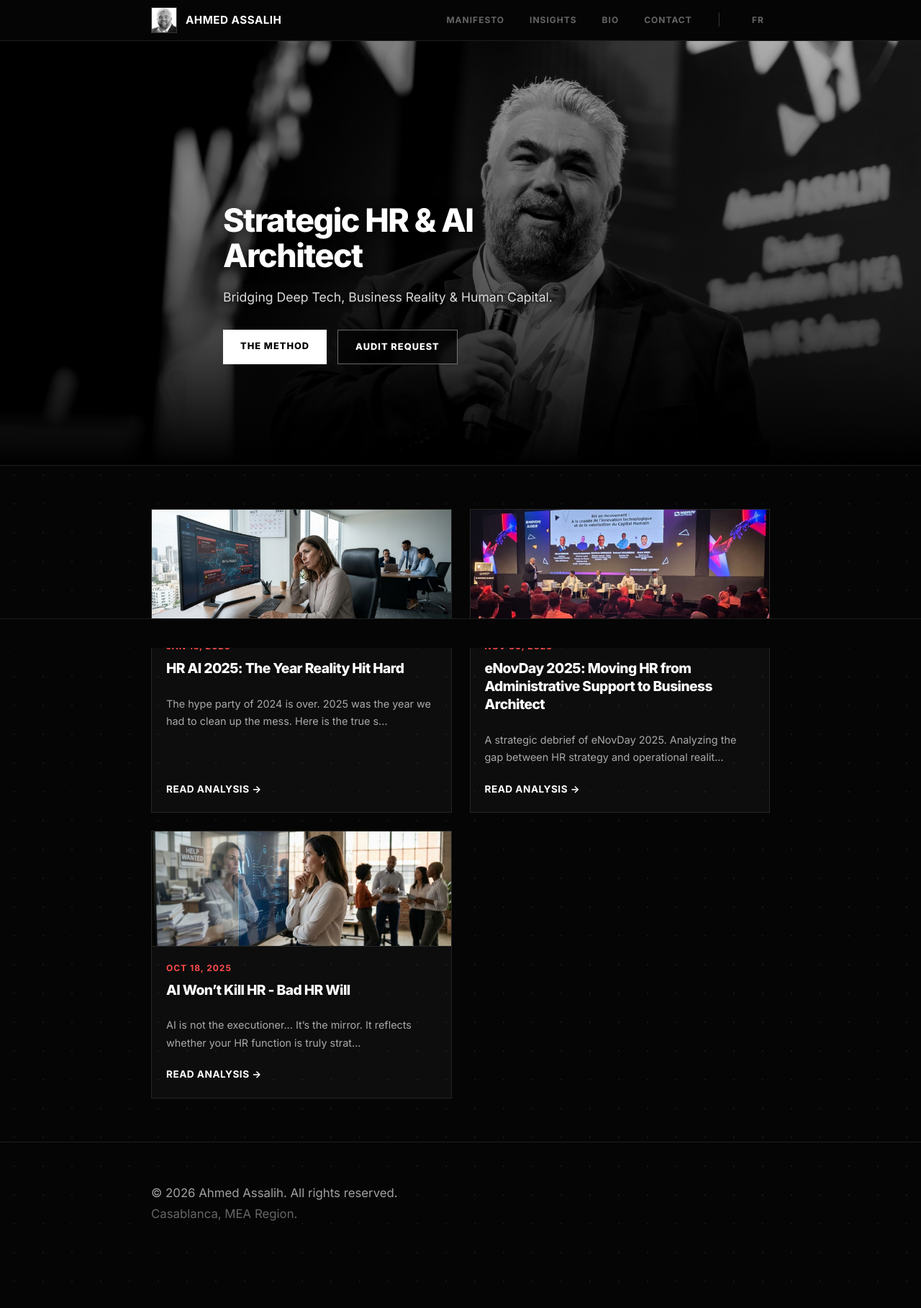
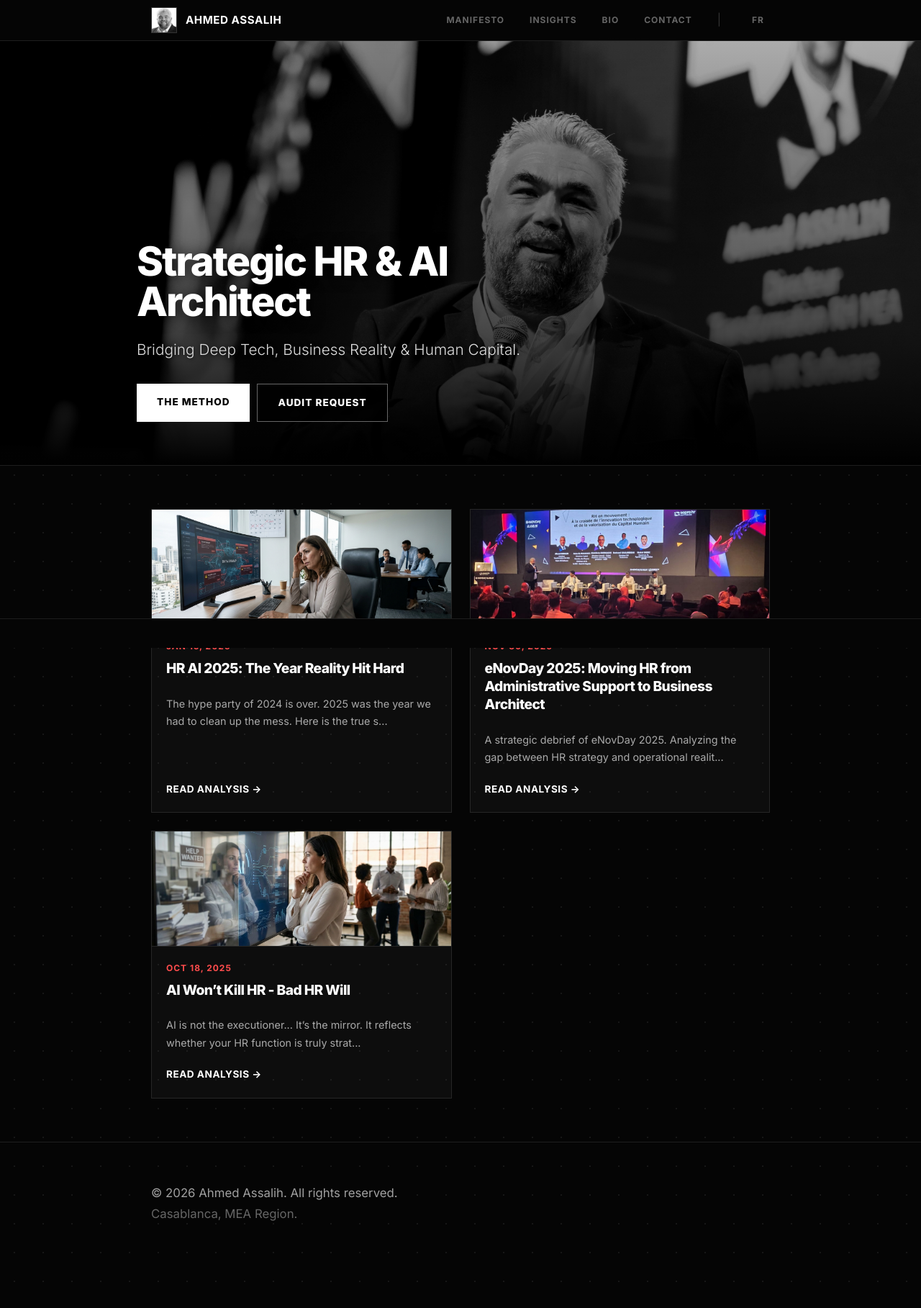
Before and after one commit to ahmedassalih/ahmed, a Jekyll site: the page built from en/index.md, in a window 1280 px wide. Shown: the whole page at 72% size. Built offline with Jekyll 4.4.1, drawn with Linux system fonts in a browser that asks for light colours.

Commit message:
Add files via upload

```diff
--- a/assets/main.scss
+++ b/assets/main.scss
@@ -156,7 +156,7 @@
 .hero-overlay > div {
   width: 100%;
   max-width: 900px; /* S'aligne avec le reste du contenu */
-  padding: 0 20px;
+  padding: 0 0px;
 }
 
 
@@ -359,3 +359,71 @@
   /* Ajustement de la grille Bento sur mobile */
   .post-item { margin-bottom: 20px; }
 }
+
+/* --- V4.2 FIX: RESPONSIVE TEXT & POSITION --- */
+
+/* 1. CONTENEUR DU TEXTE (Desktop par défaut) */
+.hero-content {
+  width: 100%;
+  max-width: 800px;
+  padding: 0 20px;
+  /* C'est ici qu'on remonte le texte sur PC */
+  padding-bottom: 120px;
+}
+
+/* 2. TITRE HERO (Desktop) */
+.hero-title {
+  margin: 0 0 15px 0;
+  line-height: 1;
+  font-size: 3.5rem; /* Grand sur PC */
+  color: white;
+  text-shadow: 0 2px 20px rgba(0,0,0,0.9);
+  letter-spacing: -2px;
+}
+
+/* 3. SOUS-TITRE (Desktop) */
+.hero-subtitle {
+  font-size: 1.3rem;
+  color: #ddd;
+  margin-bottom: 30px;
+  font-weight: 300;
+  text-shadow: 0 1px 5px rgba(0,0,0,0.9);
+}
+
+/* --- VERSION MOBILE (Écrans < 600px) --- */
+@media (max-width: 600px) {
+
+  /* On réduit la hauteur du Hero pour qu'il tienne sur un écran de tél */
+  .hero-container {
+    height: 100vh; /* Prend tout l'écran */
+    max-height: 600px;
+  }
+
+  /* On remonte moins le texte sur mobile pour garder de la place */
+  .hero-content {
+    padding-bottom: 80px;
+    padding-left: 15px;
+    padding-right: 15px;
+  }
+
+  /* On réduit drastiquement la taille du titre */
+  .hero-title {
+    font-size: 2.2rem !important; /* Beaucoup plus petit */
+    letter-spacing: -1px;
+    margin-bottom: 10px;
+  }
+
+  /* On réduit le sous-titre */
+  .hero-subtitle {
+    font-size: 1rem !important;
+    line-height: 1.4;
+    margin-bottom: 20px;
+  }
+
+  /* On ajuste les boutons pour qu'ils tiennent côte à côte */
+  .btn {
+    padding: 12px 15px !important; /* Moins de marge interne */
+    font-size: 0.75rem !important; /* Texte plus petit */
+    width: auto;
+  }
+}
--- a/en/index.md
+++ b/en/index.md
@@ -5,34 +5,32 @@
 ref: home
 ---
 
-<!-- 1. HERO SECTION IMMERSIVE (CORRECTED) -->
+<!-- 1. HERO SECTION IMMERSIVE (RESPONSIVE) -->
 <div class="hero-container" style="border-radius: 0 !important; overflow: hidden;">
-  <!-- L'Image de fond : Centrée parfaitement -->
-  <img src="/assets/images/profile.jpg" alt="Ahmed Assalih" class="hero-image" style="border-radius: 0 !important; object-position: center center !important;">
+  <!-- Image centrée sur le visage -->
+  <img src="/assets/images/profile.jpg" alt="Ahmed Assalih" class="hero-image" style="border-radius: 0 !important; object-position: 50% 20% !important;">
 
-  <!-- Le Dégradé + Texte -->
   <div class="hero-overlay">
-    <!-- Padding-bottom augmenté à 80px pour ne pas couper les boutons -->
-    <div style="max-width: 700px; padding-bottom: 80px;">
+    <!-- Utilisation de la nouvelle classe CSS -->
+    <div class="hero-content">
 
-      <!-- TITRE -->
-      <h1 style="margin: 0 0 15px 0; line-height: 1.1; font-size: 2.8rem; color: white; text-shadow: 0 2px 20px rgba(0,0,0,0.9); letter-spacing: -1.5px;">
+      <h1 class="hero-title">
         Strategic HR & AI<br>Architect
       </h1>
 
-      <!-- SOUS-TITRE -->
-      <p style="font-size: 1.1rem; color: #ddd; margin-bottom: 30px; font-weight: 400; text-shadow: 0 1px 5px rgba(0,0,0,0.9);">
+      <p class="hero-subtitle">
         Bridging Deep Tech, Business Reality & Human Capital.
       </p>
 
       <!-- BOUTONS -->
-      <div style="display: flex; gap: 15px;">
-        <a href="/en/manifesto" class="btn" style="background: white; color: black; border: none; border-radius: 0 !important; text-transform: uppercase; letter-spacing: 1px; font-weight: 800; padding: 12px 24px; font-size: 0.8rem;">The Method</a>
-        <a href="/en/contact" class="btn" style="background: rgba(0,0,0,0.6); color: white !important; border: 1px solid rgba(255,255,255,0.4); backdrop-filter: blur(5px); border-radius: 0 !important; padding: 12px 24px; font-size: 0.8rem;">Audit Request</a>
+      <div style="display: flex; gap: 10px; flex-wrap: wrap;">
+        <a href="/en/manifesto" class="btn" style="background: white; color: black; border: none; border-radius: 0 !important; text-transform: uppercase; letter-spacing: 1px; font-weight: 800;">The Method</a>
+        <a href="/en/contact" class="btn" style="background: rgba(0,0,0,0.6); color: white !important; border: 1px solid rgba(255,255,255,0.4); backdrop-filter: blur(5px); border-radius: 0 !important;">Audit Request</a>
       </div>
     </div>
   </div>
 </div>
+
 <!-- 2. HIGHLIGHT GRID (Reste du contenu) -->
 <div style="display: grid; grid-template-columns: repeat(auto-fill, minmax(280px, 1fr)); gap: 25px; margin-bottom: 60px;">
   <!-- BOUCLE : Articles anglais avec highlight: true -->
```
Also changed, not shown: fr/index.md (+10 -13 lines).
